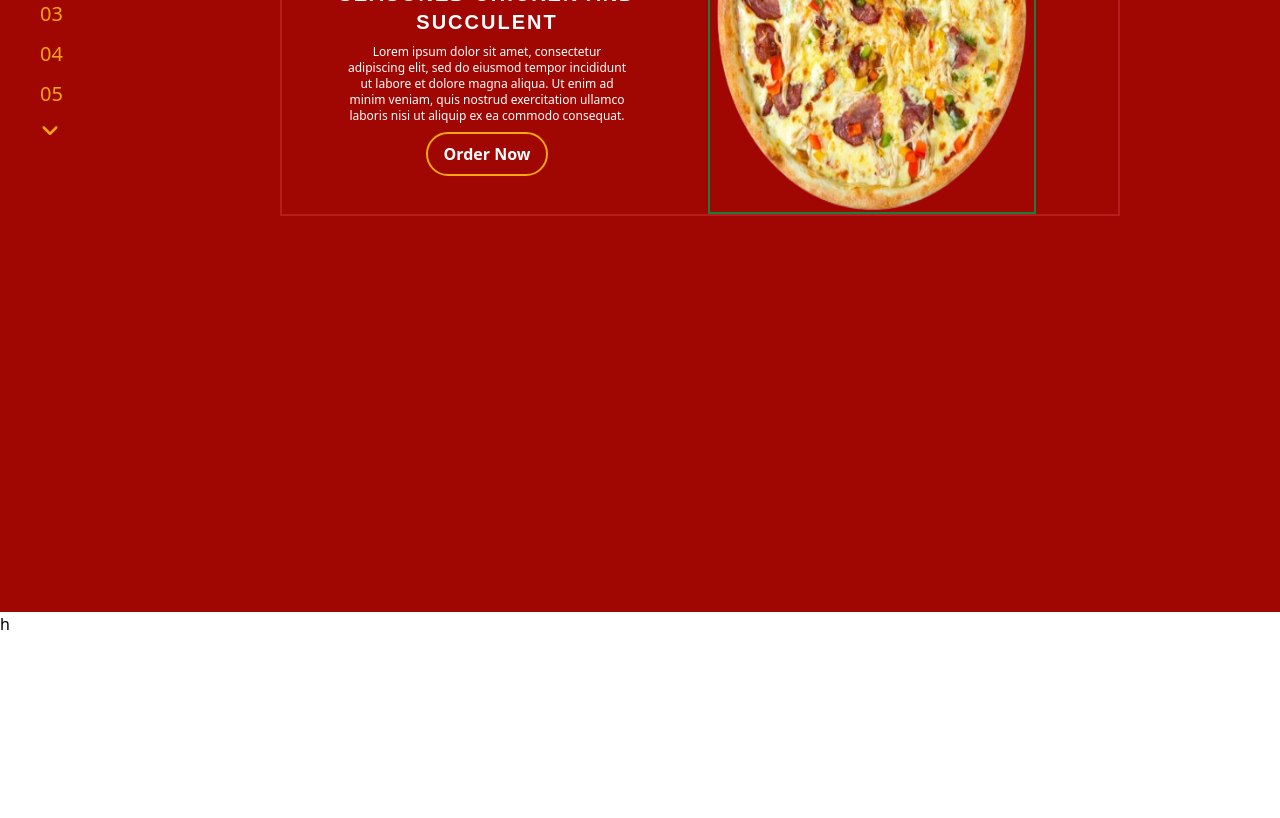
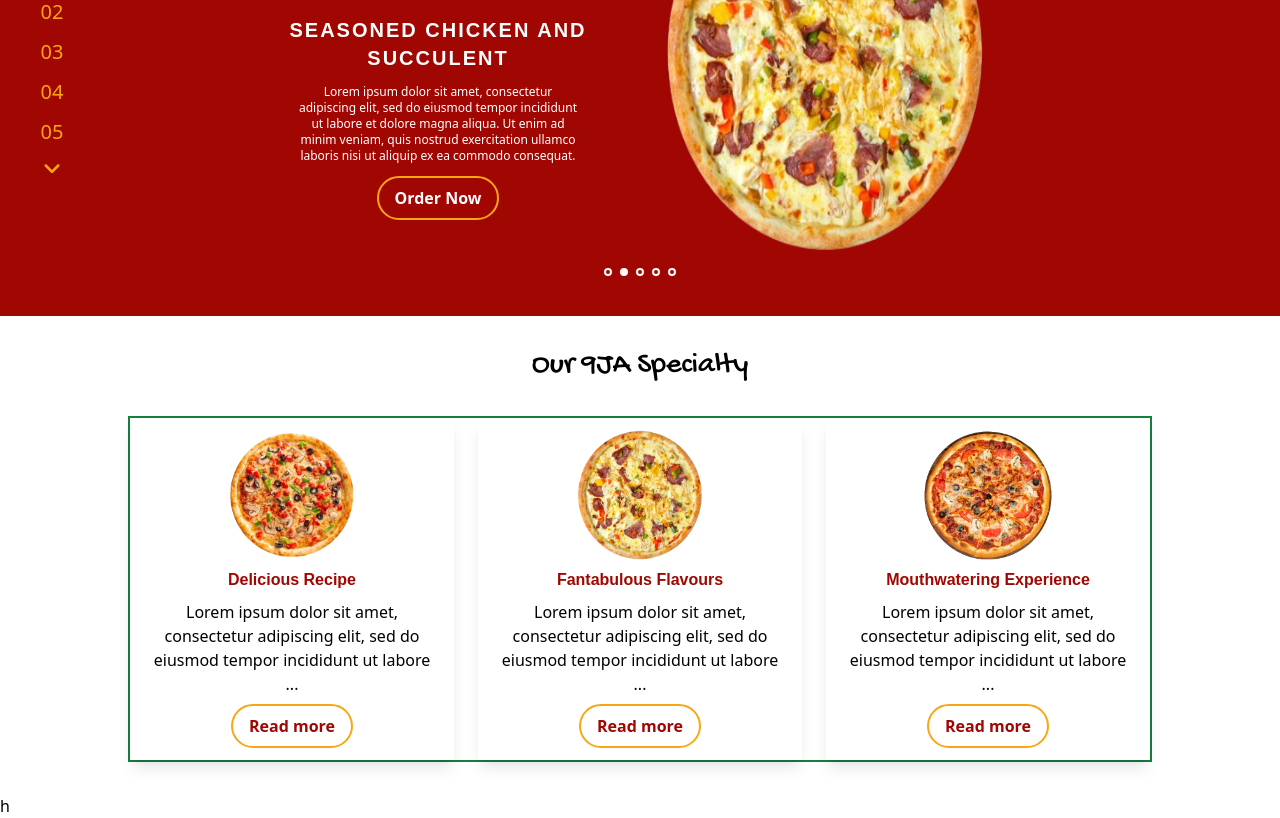
Before and after one commit to Destycoco/pizza-app, a React (Vite) app: page / in a window 1280 px wide. Shown: the part 300-1118 px from the top of the page. Before the commit the page ends 936 px from the top, so only its background shows below. Built offline with nearby package versions, Linux system fonts and the light colour scheme; a web font is replaced by a local one.

Commit message:
completed the specialty section

```diff
--- a/src/components/Button.jsx
+++ b/src/components/Button.jsx
@@ -1,10 +1,17 @@
 /* eslint-disable react/prop-types */
-function Button({ children }) {
+function Button({ children, type, onClick, textColor = 'white' }) {
   const style = {
-    base: 'text-white font-bold px-4 py-2 border-2 border-pizzaOrange rounded-full',
+    base: `text-${textColor} font-bold px-4 py-2 border-2 border-pizzaOrange rounded-full`,
+    btnType:
+      type === 'primary' ? ' hover:bg-pizzaOrange hover:text-pizzaRed' : '',
     // primary: ""
   };
-  return <button className={style.base}>{children}</button>;
+  if (type === 'primary')
+    return (
+      <button className={`${style.base} ${style.btnType}`} onClick={onClick}>
+        {children}
+      </button>
+    );
 }
 
 export default Button;
--- a/src/components/PizzaLeft.jsx
+++ b/src/components/PizzaLeft.jsx
@@ -1,10 +1,12 @@
 /* eslint-disable react/prop-types */
+import { useNavigate } from 'react-router';
 import Button from './Button';
 
 function PizzaLeft({ header, title, text, image }) {
+  const navigate = useNavigate();
   return (
-    <div className="flex border-2 gap-4 items-center text-center border-red-700">
-      <div className="basis-[50%] space-y-2">
+    <div className="flex gap-4 items-center text-center">
+      <div className="basis-[50%] space-y-3">
         <h1 className="font-normal text-pizzaOrange font-pizzaLarge2 text-6xl">
           {header}
         </h1>
@@ -12,13 +14,15 @@ function PizzaLeft({ header, title, text, image }) {
           {title}
         </h3>
         <p className="text-white w-[70%] text-xs font-normal m-auto">{text}</p>
-        <Button>Order Now</Button>
+        <Button type="primary" onClick={navigate('/menu')}>
+          Order Now
+        </Button>
       </div>
       <div className="basis-[50%] ">
         <img
           src={image}
           alt="pizza-image"
-          className="w-[80%] h-[25rem] border-green-700 border-2 aspect-[1]"
+          className="w-[80%] h-[25rem] aspect-[1]"
         />
       </div>
     </div>
--- a/src/components/PizzaSlide.jsx
+++ b/src/components/PizzaSlide.jsx
@@ -41,6 +41,9 @@ function PizzaSlide() {
     },
   ];
   const [activeId, setactiveId] = useState(0);
+  const handleNumber = (num) => {
+    setactiveId(num);
+  };
   useEffect(() => {
     const timer = setInterval(() => {
       setactiveId((activeId) =>
@@ -50,17 +53,32 @@ function PizzaSlide() {
     return () => clearInterval(timer);
   }, [activeId]);
   return (
-    <div className="bg-pizzaRed h-screen w-screen px-10 ">
-      <div className="text-red-600 flex items-center bg-pizzaRed w-[100%]">
-        <div className="flex gap-3 flex-col w-[10%]  ">
-          <FaAngleUp className="text-pizzaOrange text-xl" />
+    <div className="bg-pizzaRed w-screen px-10 py-10">
+      <div className="text-red-600 flex items-center bg-pizzaRed w-[100%] mb-4">
+        <div className="flex gap-3 flex-col items-center w-[2%] ">
+          <FaAngleUp
+            className="text-pizzaOrange text-xl cursor-pointer"
+            onClick={() =>
+              setactiveId((activeId) =>
+                activeId >= 4 ? (activeId = 0) : activeId + 1,
+              )
+            }
+          />
           {pizzaList.map((pizza, i) => (
             <h2
               key={pizza.id}
-              className="text-pizzaOrange font-normal text-xl"
+              className="text-pizzaOrange font-normal text-xl cursor-pointer hover:bg-pizzaOrange hover:font-bold hover:text-pizzaRed hover:rounded-[50%] hover:px-1"
+              onClick={() => handleNumber(pizza.id)}
             >{`0${i + 1}`}</h2>
           ))}
-          <FaAngleDown className="text-pizzaOrange text-xl" />
+          <FaAngleDown
+            className="text-pizzaOrange text-xl cursor-pointer"
+            onClick={() =>
+              setactiveId((activeId) =>
+                activeId <= 0 ? (activeId = 4) : activeId - 1,
+              )
+            }
+          />
         </div>
         <div className="w-[70%] m-auto">
           {pizzaList.map(
@@ -69,6 +87,14 @@ function PizzaSlide() {
           )}
         </div>
       </div>
+      <div className="flex gap-2 justify-center">
+        {pizzaList.map((pizza) => (
+          <p
+            key={pizza.id}
+            className={`${activeId === pizza.id ? 'bg-white' : ''} w-2 h-2 rounded-[50%] border-2 border-white`}
+          ></p>
+        ))}
+      </div>
     </div>
   );
 }
--- /dev/null
+++ b/src/components/SpecialItem.jsx
@@ -0,0 +1,38 @@
+import { useState } from 'react';
+import Button from './Button';
+
+/* eslint-disable react/prop-types */
+function SpecialItem({ header, text, image, id }) {
+  const [showFullText, setShowfullText] = useState(true);
+  console.log('Original text:', text);
+  const handleSetText = () => {
+    setShowfullText((showFullText) => !showFullText);
+  };
+  const handleFormat = (text, n) => {
+    if (text.length > n) {
+      const newText = text.substring(0, n).concat('...');
+      return newText;
+    }
+    return text;
+  };
+
+  console.log('Truncated text:', handleFormat(text, 50));
+
+  //   console.log('Truncated text:', handleFormat(text, 50));
+  return (
+    <div className="flex flex-col gap-2 items-center basis-[33%] shadow-lg py-3">
+      <div className="w-[40%]">
+        <img src={image} alt="pizza-image" className="w-[100%] aspect-[1]" />
+      </div>
+      <h3 className="font-bold font-pizzaText text-pizzaRed">{header}</h3>
+      <p className="w-[90%] ">
+        {showFullText ? handleFormat(text, 100) : text}
+      </p>
+      <Button onClick={handleSetText} type={'primary'} textColor={'pizzaRed'}>
+        {showFullText ? 'Read more' : 'Read less'}
+      </Button>
+    </div>
+  );
+}
+
+export default SpecialItem;
--- /dev/null
+++ b/src/components/Specialty.jsx
@@ -0,0 +1,37 @@
+import SpecialItem from './SpecialItem';
+
+function Specialty() {
+  const specialtyList = [
+    {
+      header: 'Delicious Recipe',
+      text: 'Lorem ipsum dolor sit amet, consectetur adipiscing elit, sed do eiusmod tempor incididunt ut labore et dolore magna aliqua. Ut enim ad minim veniam, quis nostrud exercitation ullamco laboris nisi ut aliquip ex ea commodo consequat.',
+      image: 'pizza-1.png',
+      id: 0,
+    },
+    {
+      header: 'Fantabulous Flavours',
+      text: 'Lorem ipsum dolor sit amet, consectetur adipiscing elit, sed do eiusmod tempor incididunt ut labore et dolore magna aliqua. Ut enim ad minim veniam, quis nostrud exercitation ullamco laboris nisi ut aliquip ex ea commodo consequat.',
+      image: 'pizza-2.png',
+      id: 1,
+    },
+    {
+      header: 'Mouthwatering Experience',
+      text: 'Lorem ipsum dolor sit amet, consectetur adipiscing elit, sed do eiusmod tempor incididunt ut labore et dolore magna aliqua. Ut enim ad minim veniam, quis nostrud exercitation ullamco laboris nisi ut aliquip ex ea commodo consequat.',
+      image: 'pizza-3.png',
+      id: 2,
+    },
+  ];
+
+  return (
+    <div className="text-center py-8">
+      <h2 className=" font-pizzaHeader text-3xl mb-8">Our 9JA Specialty</h2>
+      <div className="flex w-[80%] m-auto gap-6 border-2 border-green-700">
+        {specialtyList.map((special) => (
+          <SpecialItem key={special.id} {...special} />
+        ))}
+      </div>
+    </div>
+  );
+}
+
+export default Specialty;
--- a/src/pages/Homepage.jsx
+++ b/src/pages/Homepage.jsx
@@ -1,9 +1,11 @@
 import PizzaSlide from '../components/PizzaSlide';
+import Specialty from '../components/Specialty';
 
 function Homepage() {
   return (
     <>
       <PizzaSlide />
+      <Specialty />
     </>
   );
 }
```
